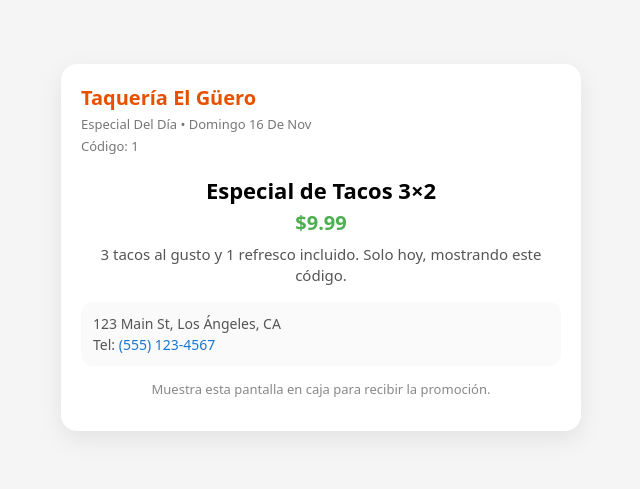
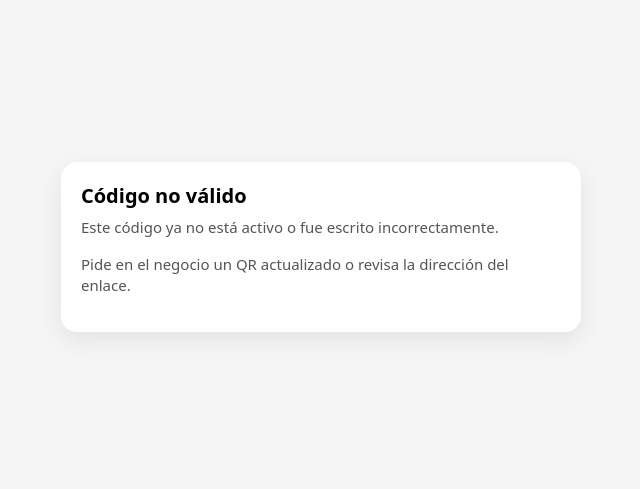
Before and after one commit to juan-dse/qr-specials, a React (Vite) app: page /r/1 in a window 1280 px wide. Shown: the part 177-666 px from the top of the page, without its empty margins (319-959 px from the left). Built offline with nearby package versions, Linux system fonts and the light colour scheme.

Commit message:
multi restaurantes demo

```diff
--- a/src/PublicMenu.jsx
+++ b/src/PublicMenu.jsx
@@ -1,49 +1,83 @@
 import React from "react";
 import { useParams } from "react-router-dom";
 
-function PublicMenu() {
-  // Por ahora solo usamos el slug para el futuro
-  const { slug } = useParams();
-
-  // DATOS DE DEMO (puedes cambiarlos cuando quieras)
-  const restaurant = {
+// 🎯 Catálogo de restaurantes y sus especiales
+const RESTAURANTS = {
+  "taqueria-el-guero": {
     name: "Taquería El Güero",
     address: "123 Main St, Los Ángeles, CA",
     phone: "(555) 123-4567",
     primary_color: "#e65100",
-    logo_url: ""
-  };
+    special: {
+      name: "Especial de Tacos 3×2",
+      price: 9.99,
+      currency: "USD",
+      description:
+        "3 tacos al gusto y 1 refresco incluido. Solo hoy, mostrando este código."
+    }
+  },
+  "tacos-la-esquina": {
+    name: "Tacos La Esquina",
+    address: "456 Elm St, Los Ángeles, CA",
+    phone: "(555) 555-9876",
+    primary_color: "#2e7d32",
+    special: {
+      name: "Quesabirria + Consomé",
+      price: 11.5,
+      currency: "USD",
+      description:
+        "Orden de quesabirria con consomé y cebolla/cilantro. Promoción válida solo en mostrador."
+    }
+  },
+  "mariscos-don-paco": {
+    name: "Mariscos Don Paco",
+    address: "789 Ocean Ave, Los Ángeles, CA",
+    phone: "(555) 888-2222",
+    primary_color: "#0277bd",
+    special: {
+      name: "Coctel de Camarón + Agua Fresca",
+      price: 13.99,
+      currency: "USD",
+      description:
+        "Coctel chico de camarón y agua fresca a elegir. Disponible solo al mostrar este código."
+    }
+  }
+};
 
-  const special = {
-    name: "Especial de Tacos 3×2",
-    price: 9.99,
-    currency: "USD",
-    description:
-      "3 tacos al gusto y 1 refresco incluido. Solo hoy, mostrando este código.",
-    image_url: ""
-  };
+function PublicMenu() {
+  const { slug } = useParams();
+  const config = RESTAURANTS[slug];
 
+  // Si el slug no existe en el catálogo
+  if (!config) {
+    return (
+      <BaseLayout>
+        <Card>
+          <h1 style={styles.title}>Código no válido</h1>
+          <p style={styles.specialDescription}>
+            Este código ya no está activo o fue escrito incorrectamente.
+          </p>
+          <p style={styles.specialDescription}>
+            Pide en el negocio un QR actualizado o revisa la dirección del
+            enlace.
+          </p>
+        </Card>
+      </BaseLayout>
+    );
+  }
+
+  const { name, address, phone, primary_color, special } = config;
   const date = new Date();
-
-  const primaryColor = restaurant.primary_color || "#222";
+  const primaryColor = primary_color || "#222";
 
   return (
     <BaseLayout>
       <Card>
         <header style={styles.header}>
-          {restaurant.logo_url && (
-            <img
-              src={restaurant.logo_url}
-              alt={restaurant.name}
-              style={styles.logo}
-            />
-          )}
           <div>
-            <h1 style={{ ...styles.title, color: primaryColor }}>
-              {restaurant.name}
-            </h1>
+            <h1 style={{ ...styles.title, color: primaryColor }}>{name}</h1>
             <p style={styles.subTitle}>
-              Especial del día •{" "}
+              Especial Del Día •{" "}
               {date.toLocaleDateString("es-MX", {
                 weekday: "long",
                 day: "numeric",
@@ -51,20 +85,12 @@ function PublicMenu() {
               })}
             </p>
             <p style={{ ...styles.subTitle, marginTop: 4 }}>
-              Código: {slug}
+              Código: {slug.replace(/-/g, "-")}
             </p>
           </div>
         </header>
 
         <section style={styles.specialSection}>
-          {special.image_url && (
-            <img
-              src={special.image_url}
-              alt={special.name}
-              style={styles.specialImage}
-            />
-          )}
-
           <h2 style={styles.specialTitle}>{special.name}</h2>
 
           <p style={styles.specialPrice}>
@@ -75,14 +101,12 @@ function PublicMenu() {
           <p style={styles.specialDescription}>{special.description}</p>
 
           <div style={styles.infoBox}>
-            {restaurant.address && (
-              <p style={styles.infoLine}>{restaurant.address}</p>
-            )}
-            {restaurant.phone && (
+            {address && <p style={styles.infoLine}>{address}</p>}
+            {phone && (
               <p style={styles.infoLine}>
                 Tel:{" "}
-                <a href={`tel:${restaurant.phone}`} style={styles.link}>
-                  {restaurant.phone}
+                <a href={`tel:${phone}`} style={styles.link}>
+                  {phone}
                 </a>
               </p>
             )}
@@ -121,20 +145,13 @@ const styles = {
     backgroundColor: "#ffffff",
     borderRadius: "16px",
     padding: "20px",
-    boxShadow: "0 8px 24px rgba(0,0,0,0.08)"
+    boxShadow: "0 8px 24px rgba(0, 0, 0, 0.08)"
   },
   header: {
     display: "flex",
     alignItems: "center",
     gap: "16px",
     marginBottom: "20px"
-  },
-  logo: {
-    width: "56px",
-    height: "56px",
-    objectFit: "contain",
-    borderRadius: "12px",
-    border: "1px solid #eee"
   },
   title: {
     fontSize: "20px",
@@ -187,12 +204,6 @@ const styles = {
     marginTop: "14px",
     fontSize: "13px",
     color: "#888"
-  },
-  loadingText: {
-    textAlign: "center",
-    fontSize: "16px",
-    color: "#555",
-    margin: 0
   }
 };
 
```
